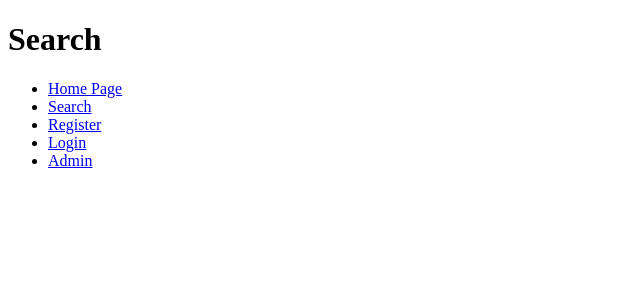
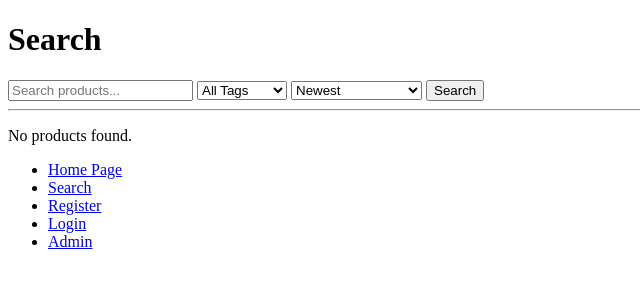
Before and after one commit to 2889073s/University_Marketplace, a Django app: page /marketplace/search/ in a window 1280 px wide. Shown: the top 300 px of the page, without its empty margins (0-640 px from the left). Run offline with Django 3.2, Linux system fonts and the light colour scheme; tables that the repository leaves empty hold one stand-in row (values such as "Sample post").

Commit message:
Implement search page with filtering and AJAX updates

```diff
--- a/marketplace/views.py
+++ b/marketplace/views.py
@@ -1,9 +1,10 @@
 from django.shortcuts import render, redirect
-from marketplace.models import Product, UserProfile
+from marketplace.models import Product, UserProfile, Tag
 from django.contrib.auth.decorators import login_required
 from django.urls import reverse
 from .forms import UserForm, UserProfileForm
 from django.contrib.auth import authenticate, login, logout
+from django.template.loader import render_to_string
 from django.http import HttpResponse
 from django.contrib import messages
 from django.utils import timezone
@@ -121,7 +122,43 @@ def user_logout(request):
     return redirect('marketplace:home')
 
 def search_page(request):
-    context_dict = {}
+    query = request.GET.get('q', '').strip()
+    tag_id = request.GET.get('tag', '').strip()
+    sort = request.GET.get('sort', '').strip()
+
+    products = Product.objects.filter(is_sold=False)
+
+    if query:
+        products = products.filter(name__icontains=query)
+
+    if tag_id:
+        products = products.filter(tag_id=tag_id)
+
+    if sort == 'price_asc':
+        products = products.order_by('price')
+    elif sort == 'price_desc':
+        products = products.order_by('-price')
+    else:
+        products = products.order_by('-list_date')
+
+    tags = Tag.objects.all()
+
+    context_dict = {
+        'products': products,
+        'tags': tags,
+        'query': query,
+        'selected_tag': tag_id,
+        'selected_sort': sort,
+    }
+
+    if request.headers.get('x-requested-with') == 'XMLHttpRequest':
+        html = render_to_string(
+            'marketplace/partials/search_results.html',
+            {'products': products},
+            request=request
+        )
+        return HttpResponse(html)
+
     return render(request, 'marketplace/search.html', context=context_dict)
 
 def sell_page(request):
--- /dev/null
+++ b/templates/marketplace/partials/search_results.html
@@ -0,0 +1,28 @@
+{% if products %}
+    {% for product in products %}
+        <div style="margin-bottom: 20px;">
+            <h3>
+                <a href="{% url 'marketplace:product_page' product.seller.slug product.slug %}">
+                    {{ product.name }}
+                </a>
+            </h3>
+
+            <p>{{ product.description }}</p>
+            <p>Price: £{{ product.price }}</p>
+            <p>Tag: {{ product.tag.tag_name }}</p>
+            <p>
+                Seller:
+                <a href="{% url 'marketplace:seller_page' product.seller.slug %}">
+                    {{ product.seller.user.username }}
+                </a>
+            </p>
+
+            {% if product.image %}
+                <img src="{{ product.image.url }}" alt="{{ product.name }}" width="200">
+            {% endif %}
+        </div>
+        <hr>
+    {% endfor %}
+{% else %}
+    <p>No products found.</p>
+{% endif %}
--- a/templates/marketplace/search.html
+++ b/templates/marketplace/search.html
@@ -5,10 +5,73 @@
 {% endblock %}
 
 {% block body_block %}
-        <h1>Search</h1>
-        <div>
-            <!-- add search bar, filters, and results here -->
-        </div>
+    <h1>Search</h1>
 
+    <form method="get" id="search-form">
+        <input type="text" name="q" id="search-input" placeholder="Search products..." value="{{ query }}">
 
+        <select name="tag" id="tag-filter">
+            <option value="">All Tags</option>
+            {% for tag in tags %}
+                <option value="{{ tag.tag_id }}" {% if selected_tag == tag.tag_id|stringformat:"s" %}selected{% endif %}>
+                    {{ tag.tag_name }}
+                </option>
+            {% endfor %}
+        </select>
+
+        <select name="sort" id="sort-filter">
+            <option value="">Newest</option>
+            <option value="price_asc" {% if selected_sort == "price_asc" %}selected{% endif %}>Price: Low to High</option>
+            <option value="price_desc" {% if selected_sort == "price_desc" %}selected{% endif %}>Price: High to Low</option>
+        </select>
+
+        <button type="submit">Search</button>
+    </form>
+
+    <hr>
+
+    <div id="search-results">
+        {% include "marketplace/partials/search_results.html" %}
+    </div>
+
+    <script>
+        document.addEventListener('DOMContentLoaded', function () {
+            const form = document.getElementById('search-form');
+            const input = document.getElementById('search-input');
+            const tagFilter = document.getElementById('tag-filter');
+            const sortFilter = document.getElementById('sort-filter');
+            const resultsContainer = document.getElementById('search-results');
+
+            let debounceTimer;
+
+            function fetchResults() {
+                const formData = new FormData(form);
+                const params = new URLSearchParams(formData);
+
+                fetch("{% url 'marketplace:search_page' %}?" + params.toString(), {
+                    headers: {
+                        'X-Requested-With': 'XMLHttpRequest'
+                    }
+                })
+                .then(response => response.text())
+                .then(html => {
+                    resultsContainer.innerHTML = html;
+                })
+                .catch(error => console.error('AJAX search error:', error));
+            }
+
+            input.addEventListener('input', function () {
+                clearTimeout(debounceTimer);
+                debounceTimer = setTimeout(fetchResults, 300);
+            });
+
+            tagFilter.addEventListener('change', fetchResults);
+            sortFilter.addEventListener('change', fetchResults);
+
+            form.addEventListener('submit', function (e) {
+                e.preventDefault();
+                fetchResults();
+            });
+        });
+    </script>
 {% endblock %}
```
